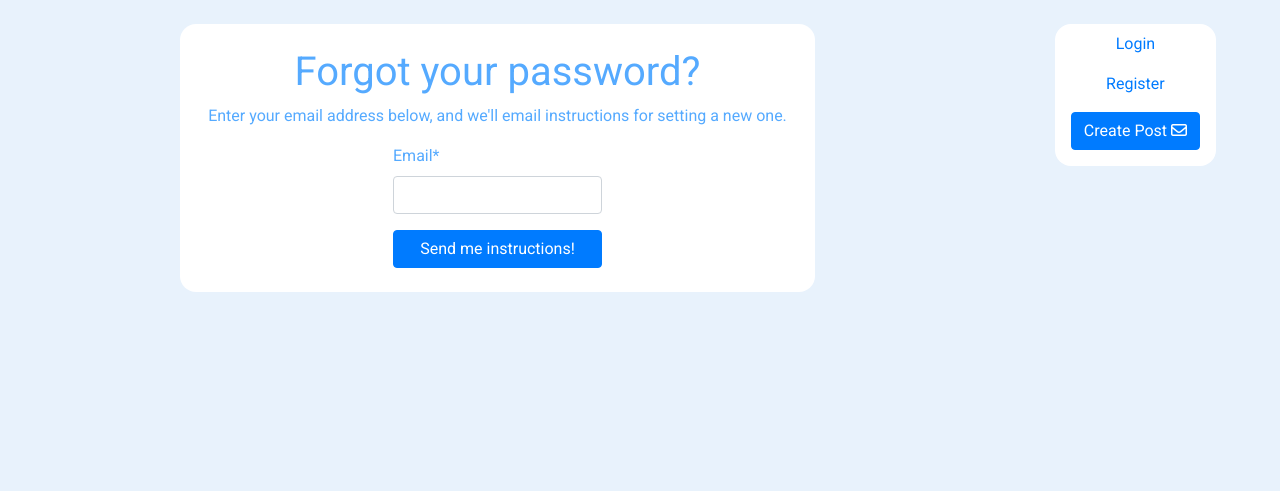
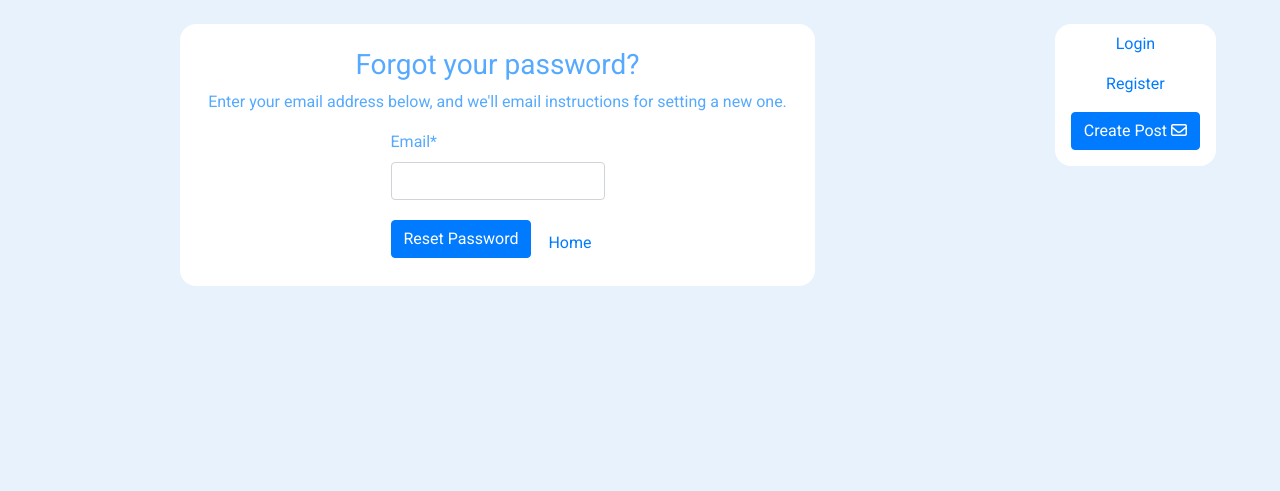
Before and after one commit to Code-Institute-Submissions/FRNBDN-project4_FebResub, a Django app: page /password_reset/ in a window 1280 px wide. Shown: the part 62-553 px from the top of the page. Run offline with Django 4.2, Linux system fonts and the light colour scheme; some libraries are stand-ins or nearby versions.

Commit message:
update password reset/change to include home links

```diff
--- a/templates/password_change.html
+++ b/templates/password_change.html
@@ -8,8 +8,12 @@
           <div class="post-container card flex-column p-4">
             <form method="POST" class="form-signin">{% csrf_token %}
               {{ form | crispy }}
-              <button class="btn btn-primary w-100" type="submit">Update</button>
+              <button class="btn btn-primary w-100" type="submit"> Update </button>
             </form>
+            <div>
+              <!-- Redirect Links -->
+                <a href="{% url 'home' %}" class="btn btn-link"> Home </a>
+            </div>
           </div>
       </div>
   </div>
--- a/templates/password_reset_complete.html
+++ b/templates/password_reset_complete.html
@@ -8,6 +8,8 @@
 		<div class="left-column col-lg-7 offset-lg-1">
 			<div class="post-container card flex-column p-4">
 				<p class="m-auto">Your password has been reset. You may go ahead and <a href="{% url 'login' %}">Sign in</a> now.</p>
+				<!-- Redirect Link -->
+				<a href="{% url 'home' %}" class="mt-2 btn btn-primary"> Home </a>
 			</div>
 		</div>
 	</div>
--- a/templates/password_reset_confirm.html
+++ b/templates/password_reset_confirm.html
@@ -13,7 +13,7 @@
 				<form method="POST" class="form-signin">{% csrf_token %}
 					<h1 class="h3 mb-3 font-weight-normal">Set a new password!</h1>
 						{{ form | crispy }}
-						<input class="btn btn-primary w-100" type="submit" value="Change my password">
+						<input class="btn btn-primary" type="submit" value="Change my password">
 					  </form>
 				</form>
 			</div>
--- a/templates/password_reset_form.html
+++ b/templates/password_reset_form.html
@@ -8,12 +8,15 @@
 	<div class="row">
 		<div class="left-column col-lg-7 offset-lg-1">
 			<div class="post-container card flex-column p-4">
-				<h1>Forgot your password?</h1>
-				<p>Enter your email address below, and we'll email instructions for setting a new one.</p>
+				<h3>Forgot your password?</h3>
+				<p class="text-center">Enter your email address below, and we'll email instructions for setting a new one.</p>
 				<form method="POST">
 				  {% csrf_token %}
 				  {{ form | crispy }}
-				  <input class="btn btn-primary w-100" type="submit" value="Send me instructions!">
+				  <div>
+				  <input class="btn btn-primary" type="submit" value="Reset Password">
+				  <a href="{% url 'home' %}" class="mt-2 btn btn-link"> Home </a>
+				  </div>
 				</form>
 			</div>
 		</div>
```
